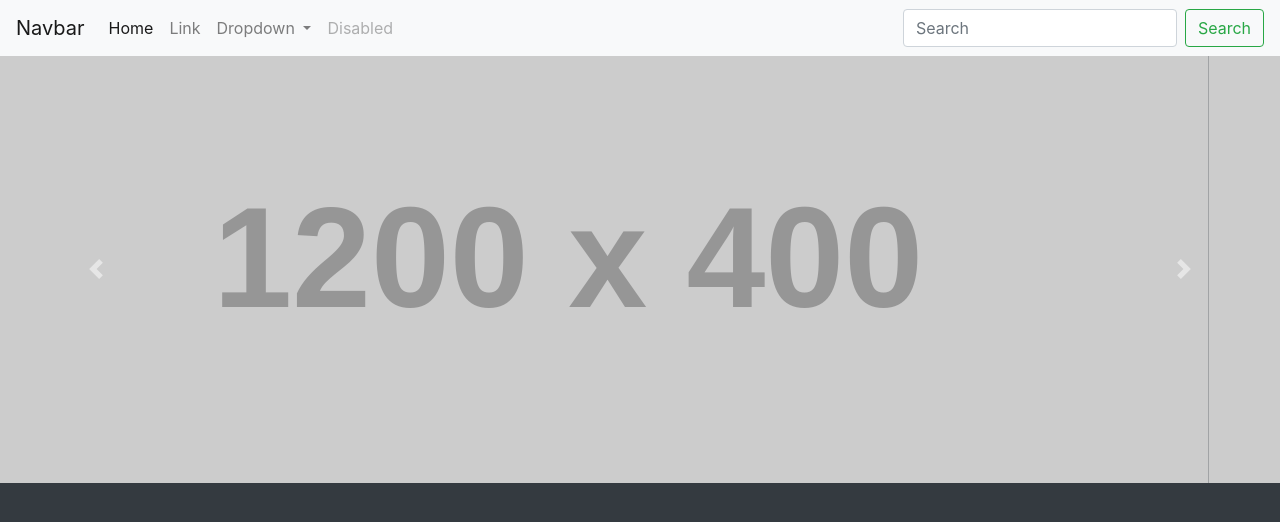
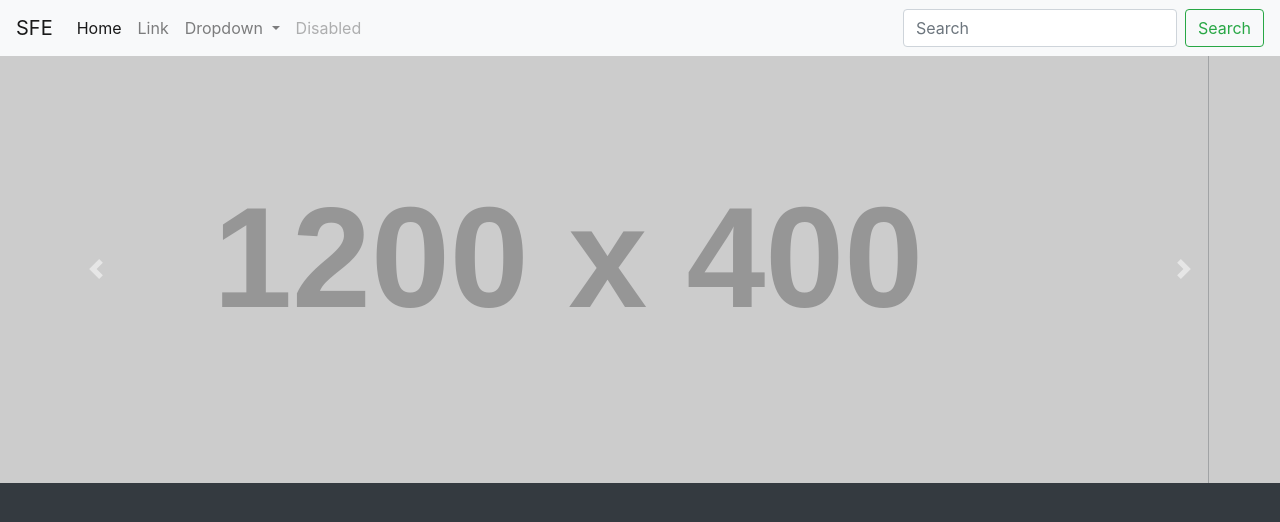
Before and after one commit to jmontes50/Facturacion, a plain HTML site: page index.html in a window 1280 px wide. Drawn offline with nearby package versions, Linux system fonts and the light colour scheme; placeholder pictures from the web are drawn by us.

Commit message:
Cambio de Titulo
Se cambia de titulo la barra de navegación

```diff
--- a/index.html
+++ b/index.html
@@ -10,7 +10,7 @@
 </head>
 <body class="bg-dark">
     <nav class="navbar navbar-expand-lg navbar-light bg-light">
-        <a class="navbar-brand" href="#">Navbar</a>
+        <a class="navbar-brand" href="#">SFE</a>
         <button class="navbar-toggler" type="button" data-toggle="collapse" data-target="#navbarSupportedContent" aria-controls="navbarSupportedContent" aria-expanded="false" aria-label="Toggle navigation">
             <span class="navbar-toggler-icon"></span>
         </button>
```
